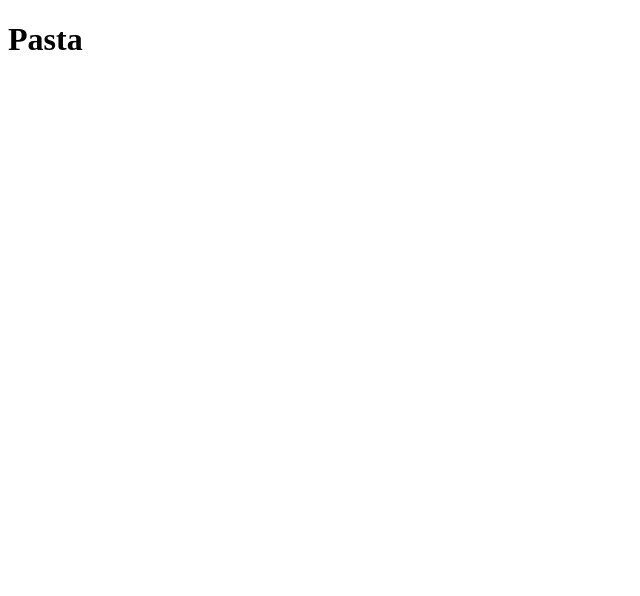
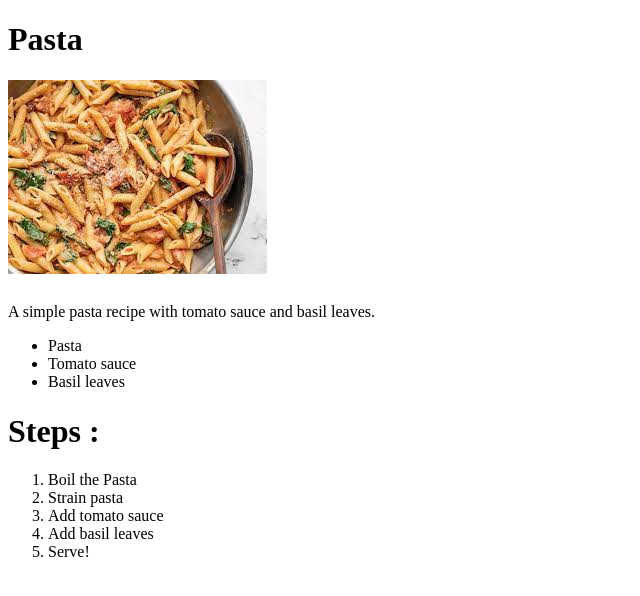
Before and after one commit to Dabaditama/odin-recipes, a plain HTML site: page recipes/pasta.html in a window 1280 px wide. Shown: the whole page, without its empty margins (0-640 px from the left). Drawn offline with Linux system fonts and the light colour scheme.

Commit message:
Added the first recipie to the project

```diff
--- a/recipes/pasta.html
+++ b/recipes/pasta.html
@@ -6,5 +6,28 @@
 </head>
 <body>
     <h1>Pasta</h1>
+    <h1>
+    <img src="pasta.jpeg" alt="Pasta">
+    </h1>
+    <p>
+        A simple pasta recipe with tomato sauce and basil leaves.
+    </p>
+    <p>
+        <ul>
+            <li>Pasta</li>
+            <li>Tomato sauce</li>
+            <li>Basil leaves</li>
+        </ul>
+
+    <h1>Steps : </h1>
+
+        <ol>
+            <li>Boil the Pasta</li>
+            <li>Strain pasta</li>
+            <li>Add tomato sauce</li>
+            <li>Add basil leaves</li>
+            <li>Serve!</li>
+        </ol>
+    </p>
 </body>
 </html>
```
Also changed, not shown: recipes/pasta.jpeg (added).
